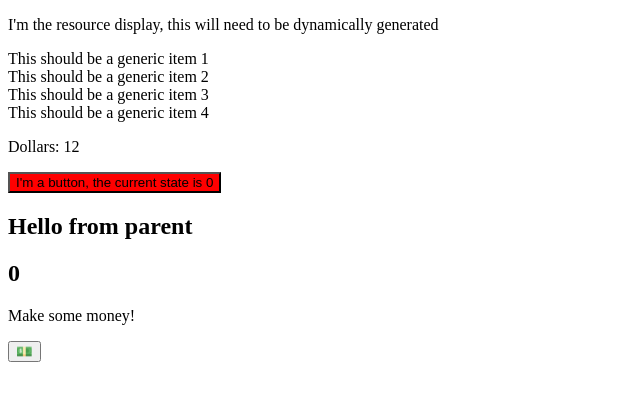
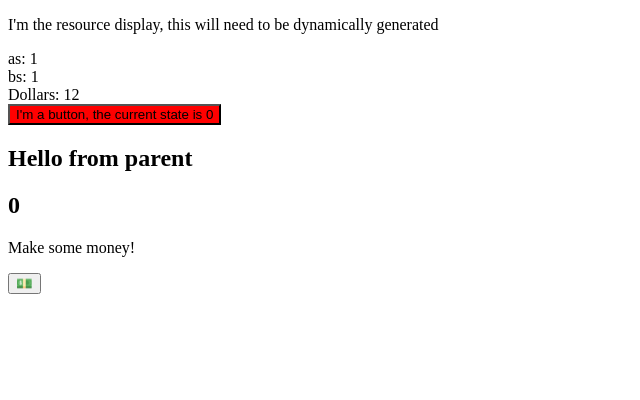
Before and after one commit to michaelwhittemore/vue-clicker-game, a Vue app: page / in a window 1280 px wide. Shown: the top 400 px of the page, without its empty margins (0-640 px from the left). Built offline with nearby package versions, Linux system fonts and the light colour scheme.

Commit message:
was approaching dynamic list wrong

```diff
--- a/src/components/GenericResourceDisplay.vue
+++ b/src/components/GenericResourceDisplay.vue
@@ -7,7 +7,7 @@ const props = defineProps({
 </script>
 
 <template>
-    <p>{{ resourceName + 's: ' + resourceAmount}}</p>
+    <div>{{ resourceName + 's: ' + resourceAmount}}</div>
 </template>
 
-<style></style>
+<style scoped></style>
--- a/src/components/ResourceDisplay.vue
+++ b/src/components/ResourceDisplay.vue
@@ -4,21 +4,28 @@ import { stateStorage } from '@/typescript/stateStorage';
 import GenericResourceDisplay from './GenericResourceDisplay.vue';
 // Might make sense to have reusable display for each kind
 // Also do something when they're zero? Maybe change color based on scale?
-const testArrRef = ref([1,2,3,4])
-// const testProps = ref({
-//     resourceName: 'Cash',
-//     resourceAmount: 12,
-// })
+const testArrRef = ref([1, 2, 3, 4])
+const testArrRef2 = ref([{
+        resourceName: 'a',
+        resourceAmount: 1
+    },
+    {
+        resourceName: 'b',
+        resourceAmount: 1
+    },
+])
 const resourceName = ref('Dollar')
 const resourceAmount = ref(12)
 </script>
 
 <template>
- <p> I'm the resource display, this will need to be dynamically generated</p>
- <div class="resourceDisplay">
+    <p> I'm the resource display, this will need to be dynamically generated</p>
+    <div class="resourceDisplay">
     </div>
-<div v-for="item in testArrRef "> This should be a generic item {{ item }}</div>
-<GenericResourceDisplay :resource-name="resourceName" :resource-amount="resourceAmount"/>
+    <!-- <div v-for="item in testArrRef"> This should be a generic item {{ item }}</div> -->
+    <GenericResourceDisplay v-for="item in testArrRef2" :resource-name="item.resourceName" :resource-amount="item.resourceAmount" />
+
+    <GenericResourceDisplay :resource-name="resourceName" :resource-amount="resourceAmount" />
 </template>
 
 <style></style>
```
